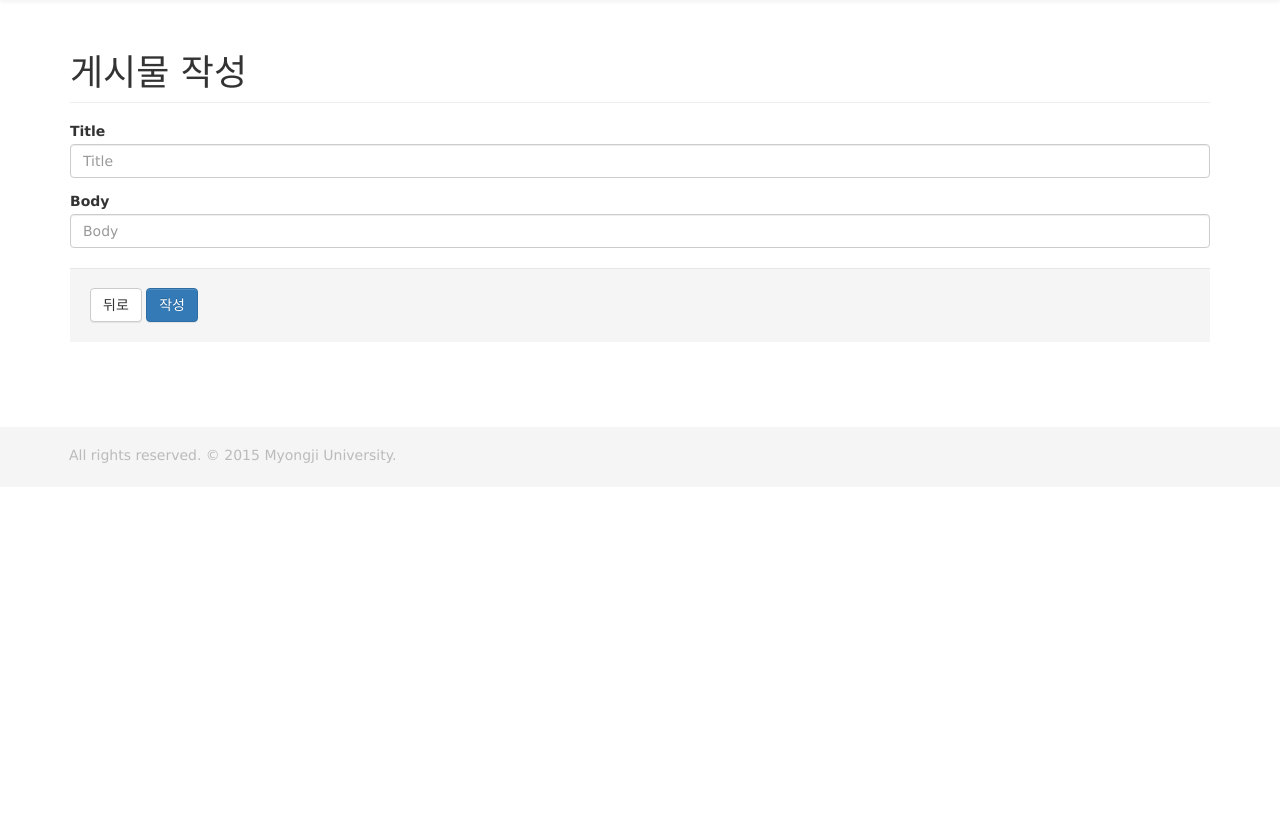
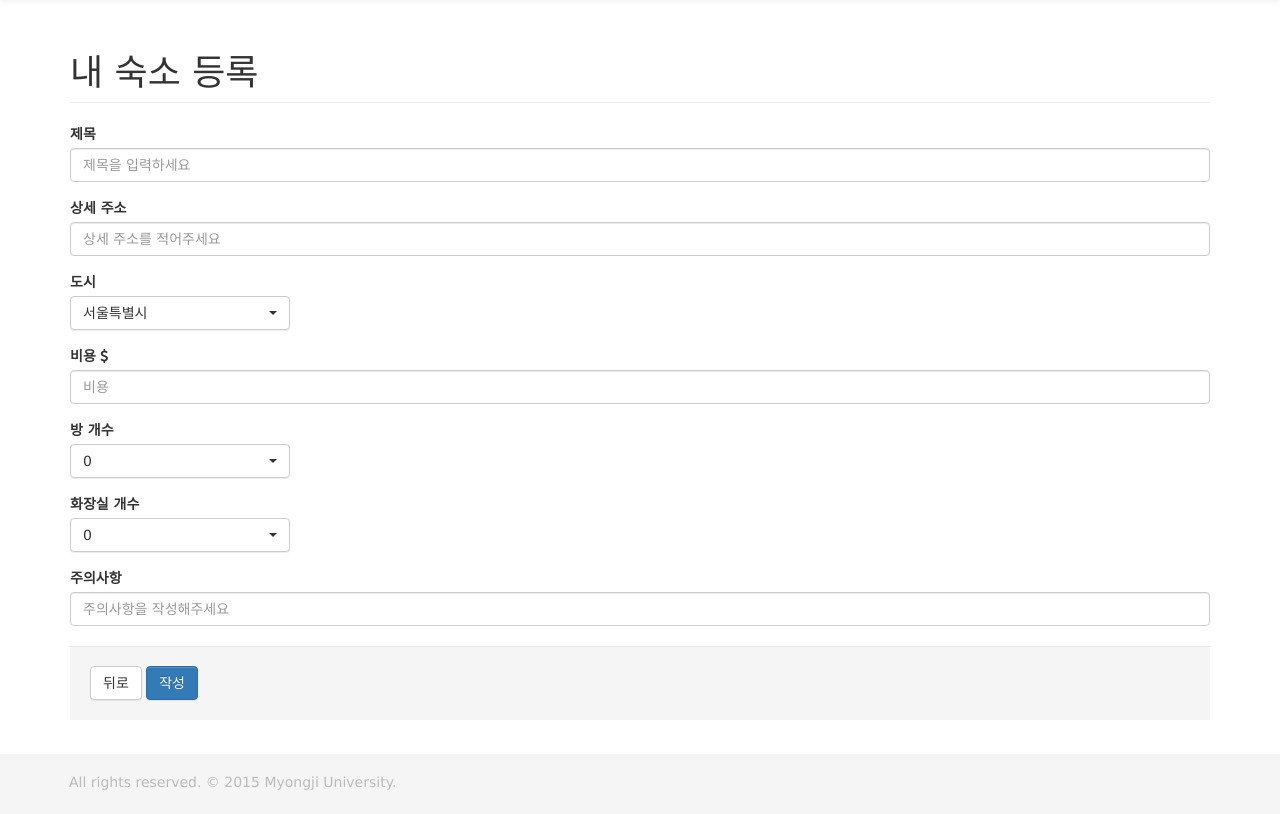
Before and after one commit to JKeonLee/airbnb3, a Node server app: page /posts/new in a window 1280 px wide. Shown: the part 51-865 px from the top of the page. Before the commit the page ends 514 px from the top, so only its background shows below. Run offline with Node 20, Linux system fonts and the light colour scheme; some libraries are stand-ins or nearby versions.

Commit message:
hosting form update

```diff
--- a/app.js
+++ b/app.js
@@ -14,8 +14,6 @@ var configAuth = require('./config/auth');
 var routes = require('./routes/index'),
     users = require('./routes/users'),
     posts = require('./routes/posts');
-    guests = require('./routes/guests');
-    hosts = require('./routes/hosts');
 
 var routeAuth = require('./routes/auth');
 
@@ -54,8 +52,6 @@ module.exports = function(app, io) {
   app.use(express.static(path.join(__dirname, 'public')));
   app.use('/bower_components',  express.static(path.join(__dirname, '/bower_components')));
 
-
-
   app.use(passport.initialize());
   app.use(passport.session());
 
@@ -69,8 +65,6 @@ module.exports = function(app, io) {
 
   app.use('/', routes);
   app.use('/users', users);
-  app.use('/guests', guests);
-  app.use('/hosts', hosts);
   app.use('/posts', posts);
   routeAuth(app, passport);
 
--- a/models/User.js
+++ b/models/User.js
@@ -7,7 +7,7 @@ var schema = new Schema({
   email: {type: String, required: true, index: true, unique: true, trim: true},
   password: {type: String},
   createdAt: {type: Date, default: Date.now},
-  host_type: {type: String, require: true, index: true, unique:true},
+  host_type: {type: String, require: true, index: true},
   facebook: {id: String, token: String, photo: String}
 }, {
   toJSON: { virtuals: true},
--- /dev/null
+++ b/public/javascripts/post.js
@@ -0,0 +1,4 @@
+$('.selectpicker').selectpicker({
+  style: 'btn-info',
+  size: 4
+});
--- a/public/stylesheets/style.css
+++ b/public/stylesheets/style.css
@@ -149,6 +149,12 @@ form.todos .actions button {
 .side .section a:hover, .side .section a.selected:hover {
   background-color: #337AB7; }
 
+.cities {
+  z-index: 1031; }
+
+.form-box {
+  margin-bottom: 15px; }
+
 .form-signin {
   width: 320px;
   height: 300px;
--- a/routes/posts.js
+++ b/routes/posts.js
@@ -45,7 +45,92 @@ router.get('/', needAuth, function(req, res, next) {
 });
 
 router.get('/new', function(req, res, next) {
-  res.render('posts/new', {messages: req.flash()});
+  var cities = ["서울특별시"
+  ,"부산광역시"
+  ,"인천광역시"
+  ,"대구광역시"
+  ,"대전광역시"
+  ,"광주광역시"
+  ,"경기도 수원시"
+  ,"울산광역시"
+  ,"경상남도 창원시"
+  ,"경기도 고양시"
+  ,"경기도 용인시"
+  ,"경기도 성남시"
+  ,"경기도 부천시"
+  ,"충청북도 청주시"
+  ,"경기도 안산시"
+  ,"전라북도 전주시"
+  ,"충청남도 천안시"
+  ,"경기도 남양주시"
+  ,"경기도 화성시"
+  ,"경기도 안양시"
+  ,"경상남도 김해시"
+  ,"경상북도 포항시"
+  ,"경기도 평택시"
+  ,"제주특별자치도 제주시"
+  ,"경기도 시흥시"
+  ,"경기도 의정부시"
+  ,"경상북도 구미시"
+  ,"경기도 파주시"
+  ,"경기도 김포시"
+  ,"경상남도 진주시"
+  ,"경기도 광명시"
+  ,"강원도 원주시"
+  ,"충청남도 아산시"
+  ,"경기도 광주시"
+  ,"전라북도 익산시"
+  ,"경상남도 양산시"
+  ,"경기도 군포시"
+  ,"강원도 춘천시"
+  ,"경상북도 경산시"
+  ,"전라북도 군산시"
+  ,"전라남도 여수시"
+  ,"전라남도 순천시"
+  ,"경상북도 경주시"
+  ,"경상남도 거제시"
+  ,"전라남도 목포시"
+  ,"강원도 강릉시"
+  ,"경기도 오산시"
+  ,"충청북도 충주시"
+  ,"경기도 이천시"
+  ,"경기도 양주시"
+  ,"세종특별자치시"
+  ,"경기도 안성시"
+  ,"경기도 구리시"
+  ,"충청남도 서산시"
+  ,"경상북도 안동시"
+  ,"충청남도 당진시"
+  ,"경기도 포천시"
+  ,"경기도 의왕시"
+  ,"경기도 하남시"
+  ,"제주특별자치도 서귀포시"
+  ,"전라남도 광양시"
+  ,"경상북도 김천시"
+  ,"경상남도 통영시"
+  ,"충청북도 제천시"
+  ,"충청남도 논산시"
+  ,"충청남도 공주시"
+  ,"경상남도 사천시"
+  ,"전라북도 정읍시"
+  ,"경기도 여주시"
+  ,"경상북도 영주시"
+  ,"경상남도 밀양시"
+  ,"충청남도 보령시"
+  ,"경상북도 상주시"
+  ,"경상북도 영천시"
+  ,"경기도 동두천시"
+  ,"전라남도 나주시"
+  ,"강원도 동해시"
+  ,"전라북도 김제시"
+  ,"전라북도 남원시"
+  ,"강원도 속초시"
+  ,"경상북도 문경시"
+  ,"강원도 삼척시"
+  ,"경기도 과천시"
+  ,"강원도 태백시"
+  ,"충청남도 계룡시"];
+  res.render('posts/new', {messages: req.flash(), cities: cities});
 });
 
 router.get('/:id/edit', function(req, res, next) {
--- /dev/null
+++ b/scss/post.scss
@@ -0,0 +1,2 @@
+.cities { z-index: 1031; }
+.form-box { margin-bottom: 15px; }
--- a/views/index.jade
+++ b/views/index.jade
@@ -8,7 +8,7 @@ block hero-unit
 
 block content
     div#main_img
-      a(href='/guests/index')
+      a(href='/posts')
         img#outside(src="/images/outside.jpg")
-      a(href='/hosts/index')
+      a(href='/posts/new')
         img#inside(src="/images/inside.jpg")
--- a/views/layout.jade
+++ b/views/layout.jade
@@ -7,10 +7,12 @@ html(lang='ko')
     meta(name="viewport", content="width=device-width, initial-scale=1.0, maximum-scale=1.0, user-scalable=0")
     link(rel='stylesheet', href='/bower_components/bootstrap/dist/css/bootstrap-theme.css')
     link(rel='stylesheet', href='/bower_components/bootstrap/dist/css/bootstrap.css')
+    link(rel='stylesheet', href='/bower_components/bootstrap-select/dist/css/bootstrap-select.min.css')
     link(rel='stylesheet', href='/bower_components/font-awesome/css/font-awesome.min.css')
     link(rel='stylesheet', href='/stylesheets/style.css')
     script(src='/bower_components/jquery/dist/jquery.js')
     script(src='/bower_components/bootstrap/dist/js/bootstrap.js')
+    script(src='/bower_components/bootstrap-select/dist/js/bootstrap-select.js')
     script(src='/bower_components/lodash/lodash.min.js')
     script(src='/bower_components/moment/min/moment.min.js')
   body
--- a/views/posts/new.jade
+++ b/views/posts/new.jade
@@ -1,15 +1,44 @@
 extends ../layout
 
 block content
+  script(src='/public/javascripts/post.js')
   .container
-    h1.page-header 게시물 작성
+    h1.page-header 내 숙소 등록
     form(action='/posts', method='POST')
       .form-group
-        label(for='title') Title
-        input.form-control(type='text', id='title', name='title', placeholder='Title')
+        label(for='title') 제목
+        input.form-control(type='text', id='title', name='title', placeholder='제목을 입력하세요')
       .form-group
-        label(for='body') Body
-        input.form-control(type='text', id='body', name='body', placeholder='Body')
+        label(for='address') 상세 주소
+        input.form-control(type='text', id='address', name='address', placeholder='상세 주소를 적어주세요')
+      label(style="display:block;") 도시
+      div.form-box
+        select.selectpicker(data-live-search="true", class="cities")
+          each city in cities
+            option= city
+      .form-group
+        label(for='price') 비용
+        |
+        i.fa.fa-usd(aria-hidden="true")
+        input.form-control(type='number', min="1", id='price', name='price', placeholder='비용')
+      label(style="display:block;") 방 개수
+      div.form-box
+        select.selectpicker(class="room")
+          - for (var i = 0; i <= 10; ++i) {
+            option= i
+          - }
+      label(style="display:block;") 화장실 개수
+      div.form-box
+        select.selectpicker(class="toilet")
+          - for (var i = 0; i <= 5; ++i) {
+            option= i
+          - }
+      .form-group
+        label(for='info') 주의사항
+        input.form-control(type='text', id='info', name='info', placeholder='주의사항을 작성해주세요')
+
+
+
       div.form-actions
         a.btn.btn-default(href='javascript:window.history.back();') 뒤로
         |
--- a/views/signin.jade
+++ b/views/signin.jade
@@ -20,5 +20,3 @@ block content
         | &nbsp; &nbsp;페이스북으로 로그인
       hr
       a.btn.btn-default.btn-mini(href='/users/new') 회원가입
-      |
-      a.btn.btn-default.btn-mini(href='/reset-password') 비밀번호 재설정
```
Also changed, not shown: models/Post.js (+7 -2 lines), 1 other file.
